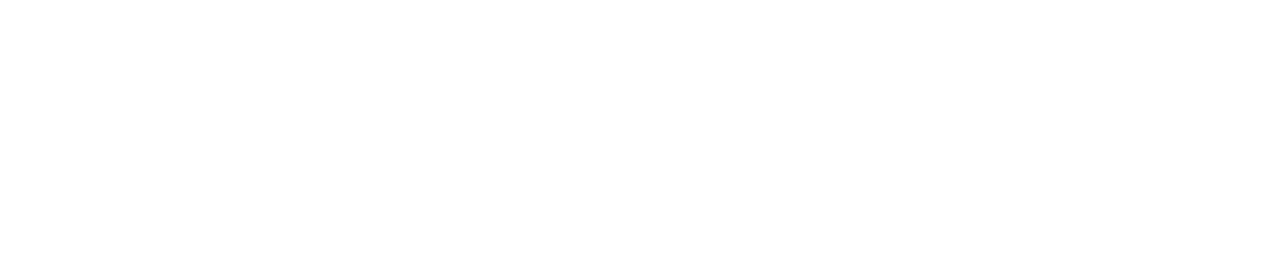
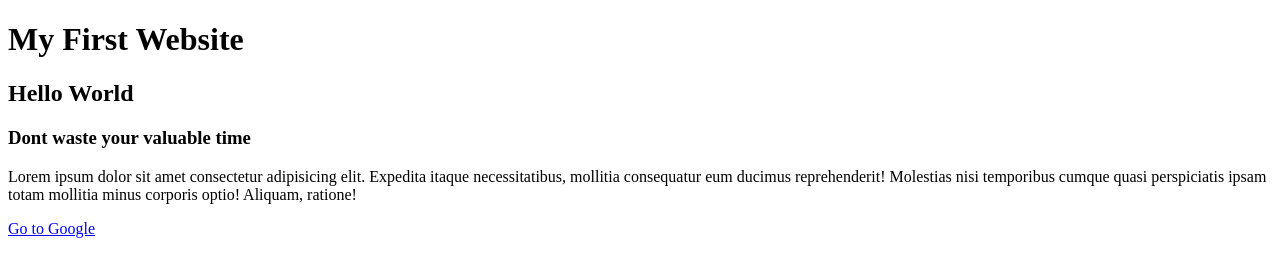
Before and after one commit to kamrul373/module-3-git, a plain HTML site: page index.html in a window 1280 px wide. Drawn offline with Linux system fonts and the light colour scheme.

Commit message:
content added

```diff
--- a/index.html
+++ b/index.html
@@ -7,6 +7,10 @@
     <title>My First Repo</title>
 </head>
 <body>
-
+    <h1>My First Website</h1>
+    <h2>Hello World</h2>
+    <h3>Dont waste your valuable time</h3>
+    <p>Lorem ipsum dolor sit amet consectetur adipisicing elit. Expedita itaque necessitatibus, mollitia consequatur eum ducimus reprehenderit! Molestias nisi temporibus cumque quasi perspiciatis ipsam totam mollitia minus corporis optio! Aliquam, ratione!</p>
+    <a href="google.com">Go to Google</a>
 </body>
 </html>
```
